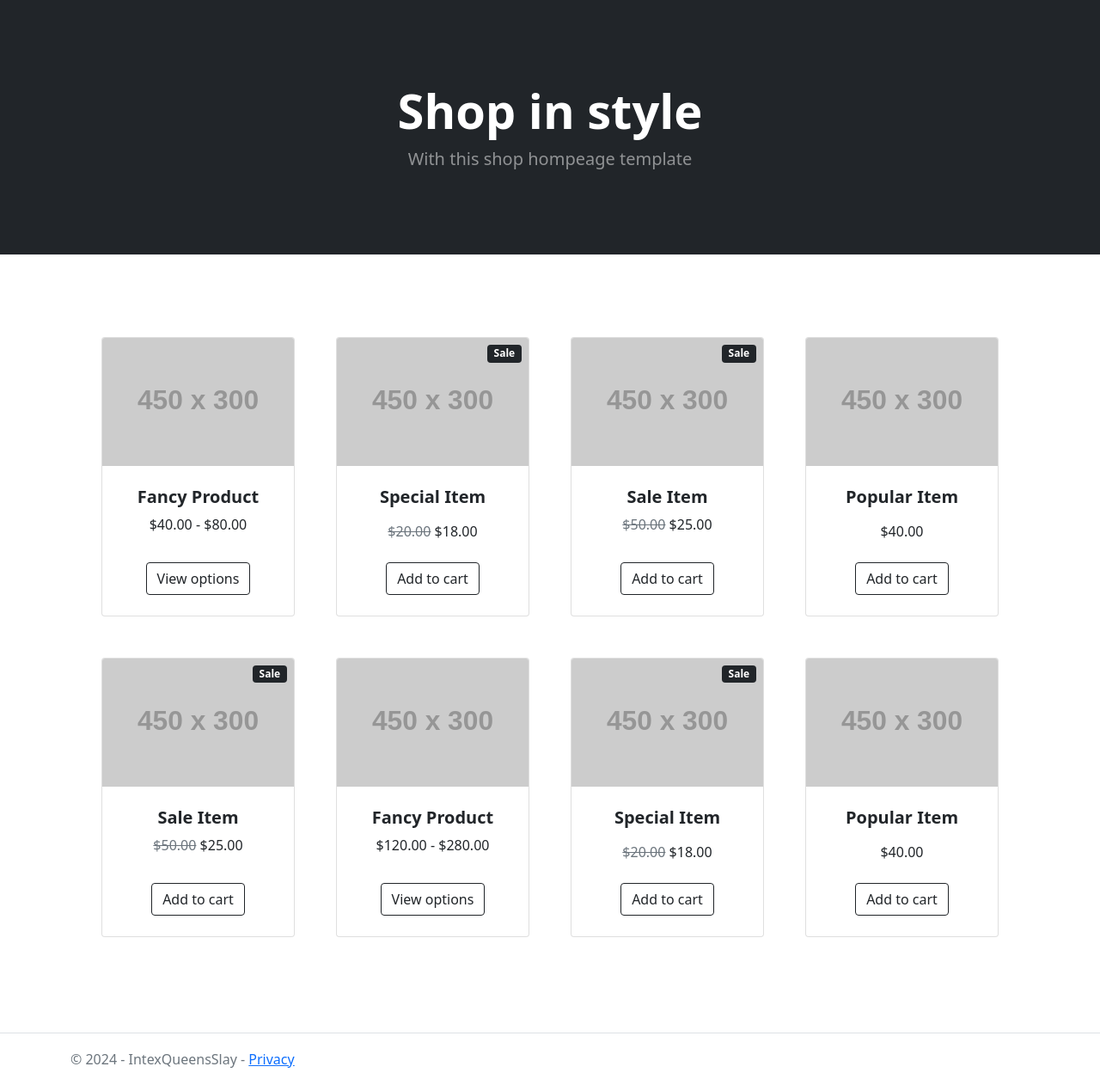
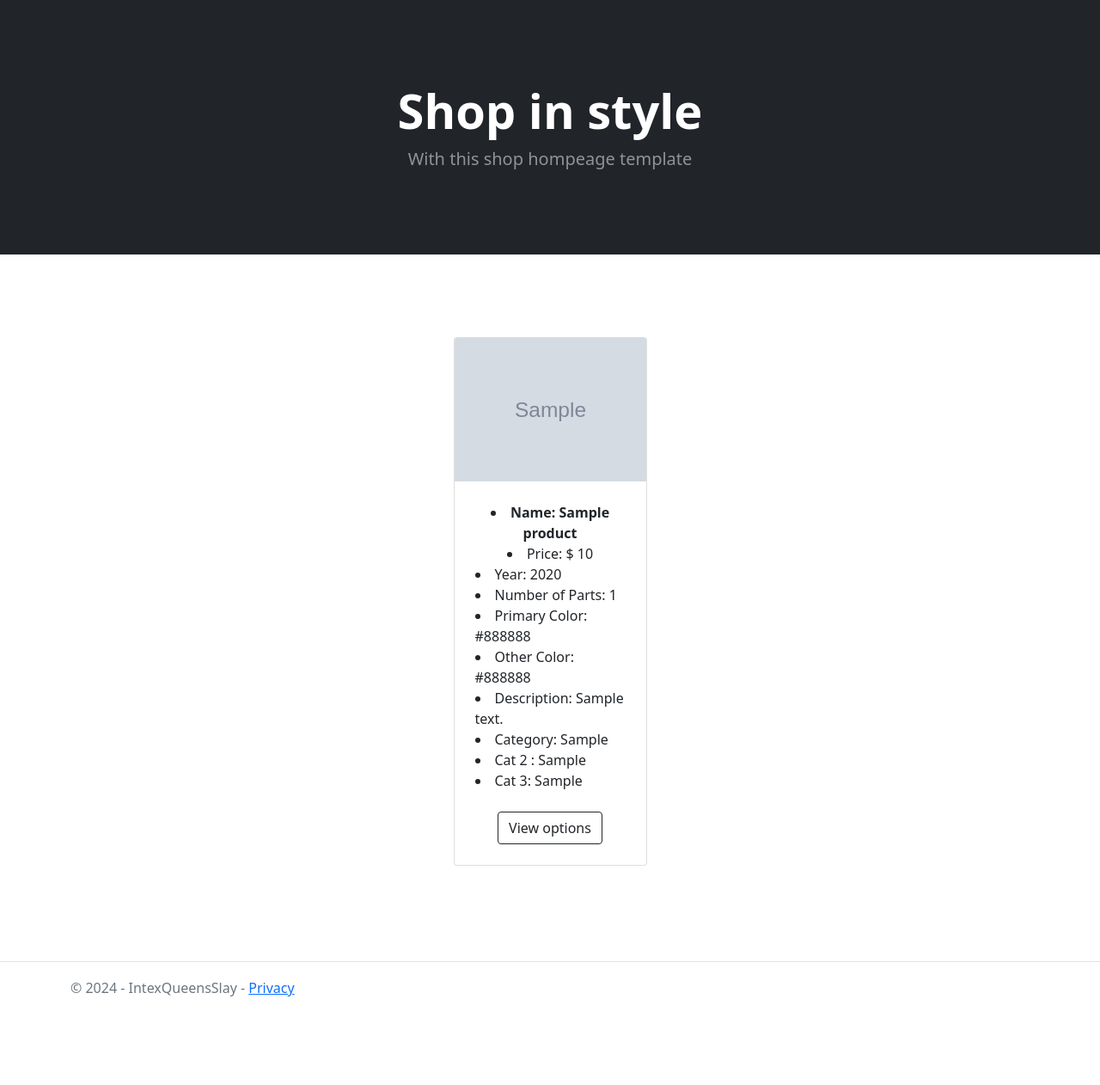
Before and after one commit to ltsubaki/BricksNBeyond, an ASP.NET Core app: page /Home/Products in a window 1280 px wide. Shown: the part 94-1356 px from the top of the page at 86% size. After the commit the page ends 1253 px from the top, so only its background shows below. Run offline with ASP.NET Core 8, Linux system fonts and the light colour scheme; empty tables hold one stand-in row (values such as "Sample post"); grey boxes marked "Sample" are stand-in pictures; grey boxes labelled with a size stand in for pictures from a placeholder-image service; style sheets or scripts are compiled from the project's sources; database files in the repository are not loaded; some libraries are stand-ins or nearby versions.

Commit message:
products

```diff
--- a/Views/Home/Products.cshtml
+++ b/Views/Home/Products.cshtml
@@ -1,5 +1,5 @@
 @model IQueryable<Product>
-
+@* @model List<Product> *@
 <header class="bg-dark py-5">
     <div class="container px-4 px-lg-5 my-5">
         <div class="text-center text-white">
@@ -14,24 +14,55 @@
         <div class="row gx-4 gx-lg-5 row-cols-2 row-cols-md-3 row-cols-xl-4 justify-content-center">
             <div class="col mb-5">
                 <div class="card h-100">
+
+                    @foreach (Product p in Model)
+                    {
+                       @*  <div class="text-center">
+                            <ul>
+                                <li>Name: @p.Name</li>
+                                <li>Year: @p.Year</li>
+                                <li>Number of Parts: @p.NumParts</li>
+                                <li>Price: @p.Price</li>
+                                <li>Image: @p.ImgLink</li>
+                                <li>Primary Color: @p.PrimaryColor</li>
+                                <li>Other Color: @p.SecondaryColor</li>
+                                <li>Description: @p.Description</li>
+                                <li>Category: @p.Category1</li>
+                                <li>Cat 2 Country: @p.Category2</li>
+                                <li>Cat 3: @p.Category3</li>
+
+
+                            </ul>
+                        </div> *@
+
                     <!-- Product image-->
-                    <img class="card-img-top" src="https://dummyimage.com/450x300/dee2e6/6c757d.jpg" alt="..." />
+                        <img class="card-img-top" src="@p.ImgLink" alt="..." />
                     <!-- Product details-->
                     <div class="card-body p-4">
                         <div class="text-center">
                             <!-- Product name-->
-                            <h5 class="fw-bolder">Fancy Product</h5>
+                             <li class="fw-bolder">Name: @p.Name</li>
                             <!-- Product price-->
-                            $40.00 - $80.00
+                             <li>Price: $ @p.Price</li>
                         </div>
+                            <li>Year: @p.Year</li>
+                            <li>Number of Parts: @p.NumParts</li>
+                            <li>Primary Color: @p.PrimaryColor</li>
+                            <li>Other Color: @p.SecondaryColor</li>
+                            <li>Description: @p.Description</li>
+                            <li>Category: @p.Category1</li>
+                            <li>Cat 2 : @p.Category2</li>
+                            <li>Cat 3: @p.Category3</li>
                     </div>
                     <!-- Product actions-->
                     <div class="card-footer p-4 pt-0 border-top-0 bg-transparent">
                         <div class="text-center"><a class="btn btn-outline-dark mt-auto" href="#">View options</a></div>
                     </div>
+                    }
                 </div>
             </div>
-            <div class="col mb-5">
+
+           @*  <div class="col mb-5">
                 <div class="card h-100">
                     <!-- Sale badge-->
                     <div class="badge bg-dark text-white position-absolute" style="top: 0.5rem; right: 0.5rem">Sale</div>
@@ -205,7 +236,7 @@
                     <!-- Product actions-->
                     <div class="card-footer p-4 pt-0 border-top-0 bg-transparent">
                         <div class="text-center"><a class="btn btn-outline-dark mt-auto" href="#">Add to cart</a></div>
-                    </div>
+                    </div> *@
                 </div>
             </div>
         </div>
```
Also changed, not shown: Views/Home/Account.cshtml (added, +20 -0 lines), Views/Home/Index.cshtml (+8 -4 lines).
